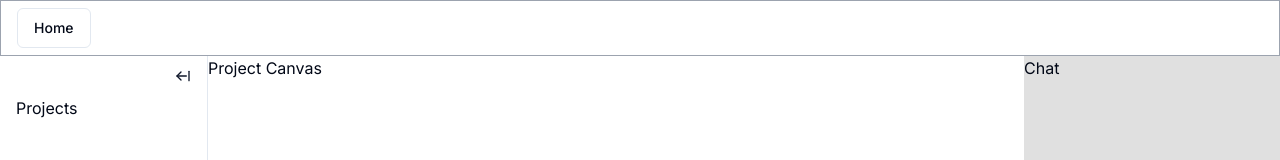
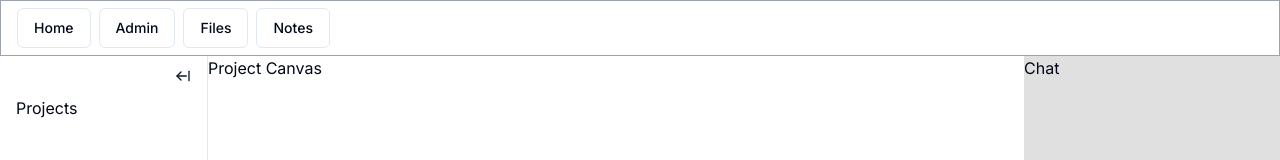
Before and after one commit to acdc-digital/solomon-electron, a Next.js app in the folder next/: page /dashboard in a window 1280 px wide. Shown: the top 160 px of the page. Built offline with nearby package versions, Linux system fonts and the light colour scheme.

Commit message:
Updated UI Components and Navigation

```diff
--- a/next/src/app/dashboard/_components/Dashboardheader.tsx
+++ b/next/src/app/dashboard/_components/Dashboardheader.tsx
@@ -12,6 +12,26 @@ const Dashboardheader: React.FC = () => {
                 <Link href="/">Home</Link>
         	</Button>
 
+            <Button
+            variant={"outline"}
+            className='m-2'
+            >
+                <Link href="/admin">Admin</Link>
+        	</Button>
+
+            <Button
+            variant={"outline"}
+            >
+                <Link href="/files">Files</Link>
+        	</Button>
+
+            <Button
+            variant={"outline"}
+            className='m-2'
+            >
+                <Link href="/notes">Notes</Link>
+        	</Button>
+
         </header>
     );
 };
```
